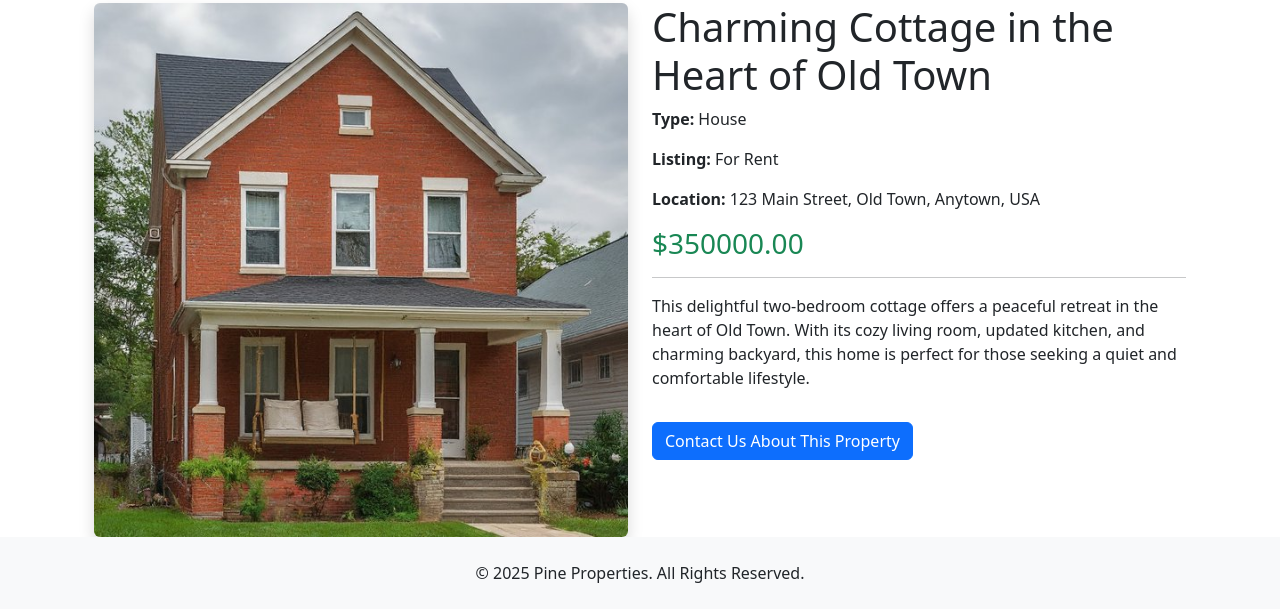
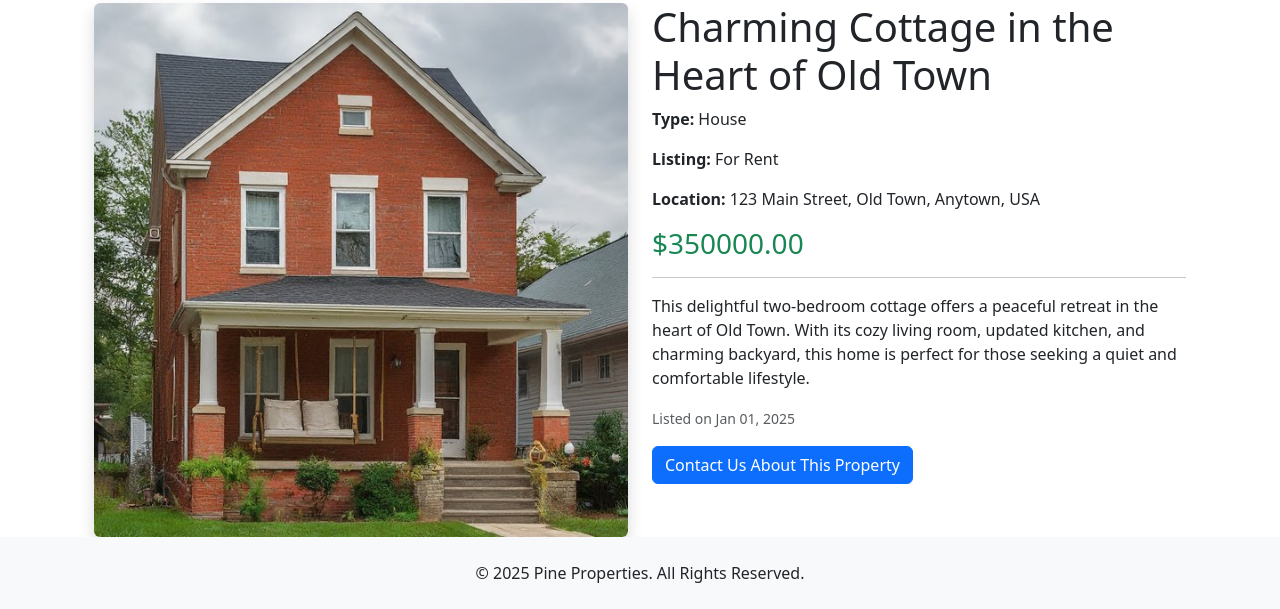
Before and after one commit to MSRhmn/pine-properties, a Django app: page /properties/2/ in a window 1280 px wide. Shown: the part 191-800 px from the top of the page. Run offline with Django 5.2, Linux system fonts and the light colour scheme; data comes from the database, SQL or seed files in the repository.

Commit message:
feat: add listed on in properties detail temp

```diff
--- a/properties/templates/properties/property_detail.html
+++ b/properties/templates/properties/property_detail.html
@@ -16,6 +16,9 @@
             <h3 class="text-success">${{ property.price|floatformat:2 }}</h3>
             <hr>
             <p>{{ property.description }}</p>
+            <div class="card-footer">
+              <small class="text-muted">Listed on {{ property.date_listed|date:"M d, Y" }}</small>
+            </div>
             <a href="{% url 'properties:contact' property.pk %}" class="btn btn-primary mt-3">Contact Us About This Property</a>
         </div>
     </div>
```
